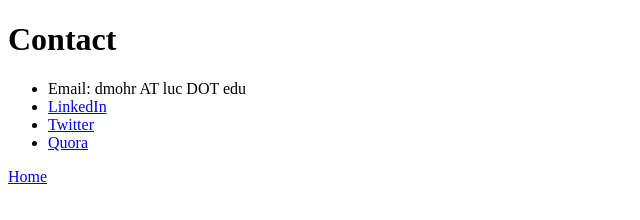
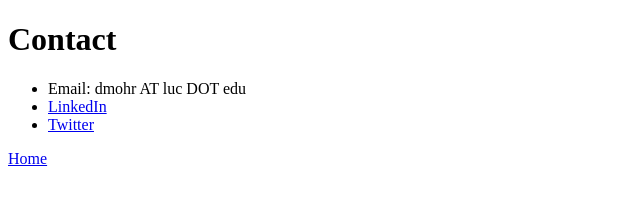
Before and after one commit to DanMohr1194/DanMohr1194.github.io, a plain HTML site: page contact.html in a window 1280 px wide. Shown: the whole page, without its empty margins (0-640 px from the left). Drawn offline with Linux system fonts and the light colour scheme.

Commit message:
Update contact.html

```diff
--- a/contact.html
+++ b/contact.html
@@ -14,7 +14,6 @@
         <li>Email: dmohr AT luc DOT edu</li>
         <li><a href="https://www.linkedin.com/in/dan-mohr-536392a4/">LinkedIn</a>
         <li><a href="https://twitter.com/planet_mohr">Twitter</a></li>
-        <li><a href="https://www.quora.com/profile/Dan-Mohr-4">Quora</a></li>
     </ul>
 <p><a href="https://danmohr1194.github.io/">Home</a></p>
 </body>
```
